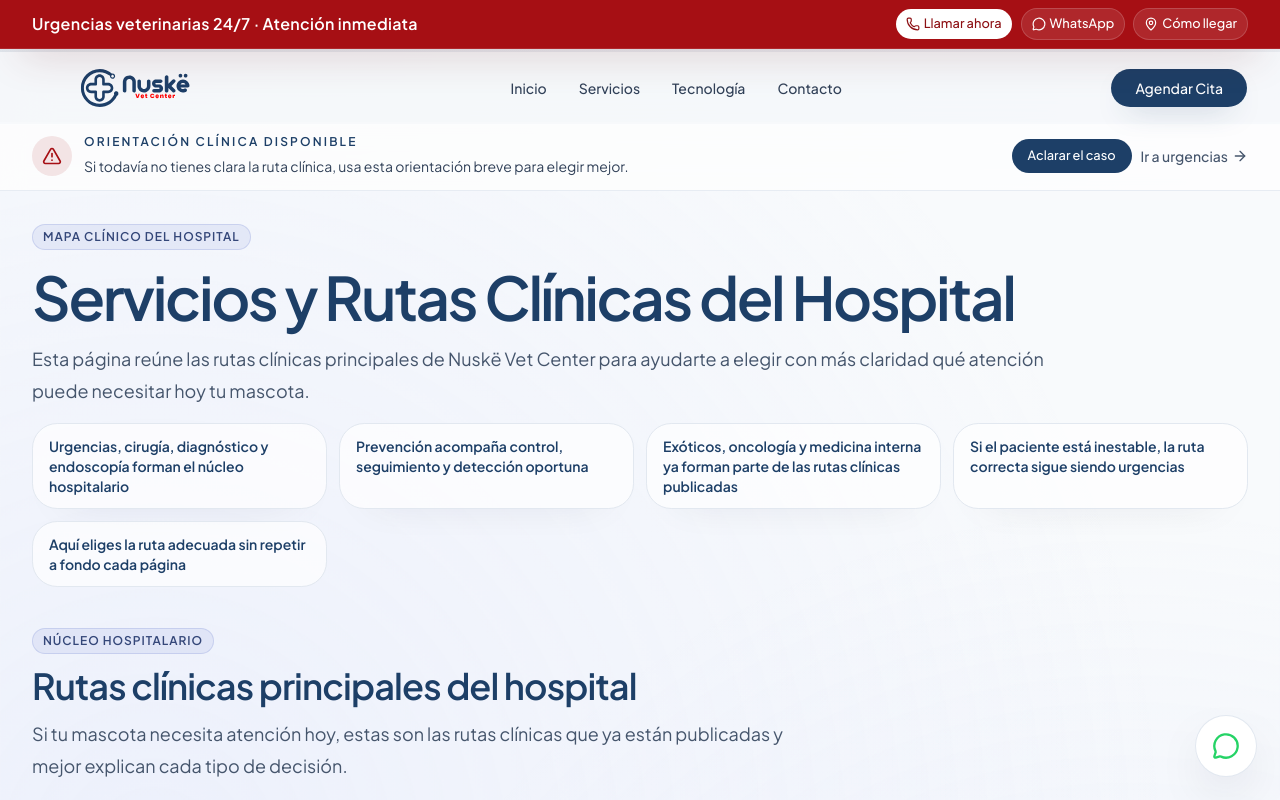
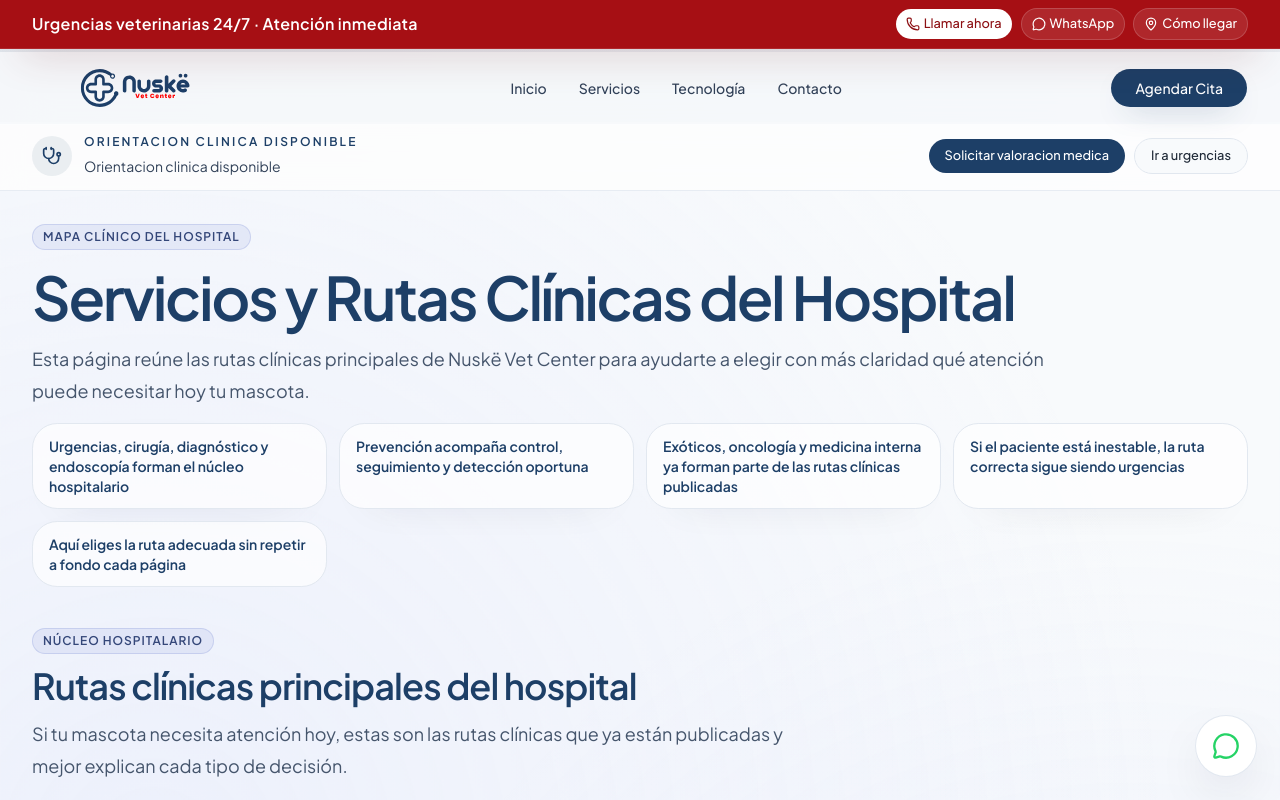
Before and after one commit to ray-calvo/NewWebNuskeTech, a Next.js app: page /servicios in a window 1280 px wide. Shown: the top 800 px of the page. Built offline with nearby package versions, Linux system fonts and the light colour scheme.

Commit message:
refactor: harden global clinical cta bar mapping

```diff
--- a/src/components/shared/clinical-cta-bar.tsx
+++ b/src/components/shared/clinical-cta-bar.tsx
@@ -3,10 +3,11 @@
 import { useMemo, useSyncExternalStore } from "react";
 import Link from "next/link";
 import { usePathname } from "next/navigation";
-import { Activity, AlertTriangle, ArrowRight, Stethoscope } from "lucide-react";
+import { Activity, AlertTriangle, Stethoscope } from "lucide-react";
 
 import { Button } from "@/components/ui/button";
 import {
+  resolveGlobalClinicalBarModel,
   resolveGlobalClinicalCtaForRoute,
 } from "@/lib/clinical-runtime/application";
 import {
@@ -24,44 +25,6 @@ function isClinicalRoute(pathname: string | null): pathname is ClinicalPageRoute
   }
 
   return CLINICAL_PAGE_ROUTES.includes(pathname as ClinicalPageRoute);
-}
-
-function getClinicalBarMessage({
-  hasSession,
-  pathname,
-  resolvedState,
-}: {
-  hasSession: boolean;
-  pathname: ClinicalPageRoute;
-  resolvedState: ReturnType<typeof resolveGlobalClinicalCtaForRoute>["uiModel"]["resolvedState"];
-}) {
-  if (hasSession) {
-    switch (resolvedState) {
-      case "urgency-perceived":
-        return "Hay un contexto clínico activo que sugiere priorizar atención inmediata.";
-      case "recognized-complexity":
-        return "Tu navegación conserva un contexto clínico que orienta a una ruta de mayor complejidad.";
-      case "stability-followup":
-        return "Hay continuidad clínica activa para sostener el siguiente paso sin perder seguimiento.";
-      case "clinical-uncertainty":
-      default:
-        return "Hay un contexto clínico reciente que puede ayudarte a seguir la ruta correcta sin volver a empezar.";
-    }
-  }
-
-  switch (pathname) {
-    case "/servicios":
-      return "Si todavía no tienes clara la ruta clínica, usa esta orientación breve para elegir mejor.";
-    case "/diagnostico":
-      return "Si el caso no está claro, aquí puedes mantener una salida prudente sin salir de la ruta actual.";
-    case "/medicina-interna":
-    case "/oncologia":
-    case "/cirugia":
-    case "/endoscopia":
-      return "Esta barra mantiene una acción clínica segura y discreta mientras navegas el hospital digital.";
-    default:
-      return "Mantén una acción clínica segura disponible mientras navegas el hospital digital.";
-  }
 }
 
 function ResultAction({
@@ -131,24 +94,21 @@ export function ClinicalCtaBar() {
     });
   }, [clinicalPathname, sessionSnapshot]);
 
-  if (shouldHide || !orchestration) {
+  const barModel = useMemo(() => {
+    if (!clinicalPathname || !orchestration) {
+      return null;
+    }
+
+    return resolveGlobalClinicalBarModel({
+      pathname: clinicalPathname,
+      orchestration,
+      clinicalSession: sessionSnapshot,
+    });
+  }, [clinicalPathname, orchestration, sessionSnapshot]);
+
+  if (shouldHide || !orchestration || !barModel || !barModel.shouldRender) {
     return null;
   }
-
-  const hasSession = orchestration.orchestrationSource === "clinical-session";
-  const primaryCta = orchestration.consumption.primaryCta;
-  const secondaryCta = hasSession ? orchestration.consumption.secondaryCta : null;
-  const fallbackCta = orchestration.consumption.shouldShowSafeFallback
-    ? orchestration.consumption.fallbackCta
-    : null;
-  const message = getClinicalBarMessage({
-    hasSession,
-    pathname: clinicalPathname,
-    resolvedState: orchestration.uiModel.resolvedState,
-  });
-  const showHighPriority =
-    orchestration.consumption.visualPriority === "maximum" ||
-    orchestration.consumption.visualPriority === "high";
 
   return (
     <section className="border-b border-slate-200/80 bg-white/88 backdrop-blur-md">
@@ -156,14 +116,14 @@ export function ClinicalCtaBar() {
         <div className="flex min-w-0 items-start gap-3">
           <div
             className={
-              showHighPriority
+              barModel.visualPriority === "high"
                 ? "mt-0.5 flex h-10 w-10 shrink-0 items-center justify-center rounded-2xl bg-[#a60f14]/10 text-[#a60f14]"
                 : "mt-0.5 flex h-10 w-10 shrink-0 items-center justify-center rounded-2xl bg-primary/8 text-primary"
             }
           >
-            {showHighPriority ? (
+            {barModel.iconKind === "critical" ? (
               <AlertTriangle aria-hidden={true} className="h-5 w-5" />
-            ) : hasSession ? (
+            ) : barModel.iconKind === "guidance" ? (
               <Activity aria-hidden={true} className="h-5 w-5" />
             ) : (
               <Stethoscope aria-hidden={true} className="h-5 w-5" />
@@ -172,46 +132,25 @@ export function ClinicalCtaBar() {
 
           <div className="min-w-0 space-y-1">
             <p className="text-xs font-semibold uppercase tracking-[0.18em] text-primary">
-              {hasSession ? "Continuidad clínica activa" : "Orientación clínica disponible"}
+              {barModel.eyebrow}
             </p>
-            <p className="text-sm leading-6 text-slate-700">{message}</p>
+            <p className="text-sm leading-6 text-slate-700">{barModel.message}</p>
           </div>
         </div>
 
         <div className="flex flex-col gap-2 sm:flex-row sm:flex-wrap sm:items-center sm:justify-end">
           <ResultAction
-            href={primaryCta.href}
-            label={primaryCta.label}
-            isExternal={primaryCta.isExternal}
+            href={barModel.primaryAction?.href ?? "/contacto"}
+            label={barModel.primaryAction?.label ?? "Solicitar valoración"}
+            isExternal={barModel.primaryAction?.isExternal ?? false}
           />
-          {secondaryCta ? (
+          {barModel.secondaryAction ? (
             <ResultAction
-              href={secondaryCta.href}
-              label={secondaryCta.label}
-              isExternal={secondaryCta.isExternal}
+              href={barModel.secondaryAction.href}
+              label={barModel.secondaryAction.label}
+              isExternal={barModel.secondaryAction.isExternal}
               variant="outline"
             />
-          ) : null}
-          {fallbackCta ? (
-            fallbackCta.isExternal ? (
-              <a
-                href={fallbackCta.href}
-                target="_blank"
-                rel="noreferrer"
-                className="inline-flex items-center gap-1 text-sm font-medium text-slate-600 transition-colors hover:text-primary"
-              >
-                {fallbackCta.label}
-                <ArrowRight aria-hidden={true} className="h-4 w-4" />
-              </a>
-            ) : (
-              <Link
-                href={fallbackCta.href}
-                className="inline-flex items-center gap-1 text-sm font-medium text-slate-600 transition-colors hover:text-primary"
-              >
-                {fallbackCta.label}
-                <ArrowRight aria-hidden={true} className="h-4 w-4" />
-              </Link>
-            )
           ) : null}
         </div>
       </div>
--- /dev/null
+++ b/src/lib/clinical-runtime/application/global-clinical-bar-mapping.ts
@@ -0,0 +1,200 @@
+import type { ClinicalPageRoute } from "@/lib/clinical-runtime/domain";
+
+import type { GlobalClinicalCtaResolution } from "@/lib/clinical-runtime/application/clinical-global-cta-orchestration";
+import type { ClinicalSessionSnapshot } from "@/lib/clinical-runtime/session/clinical-session-types";
+
+export const GLOBAL_CLINICAL_BAR_STATES = [
+  "urgent",
+  "uncertainty",
+  "consultative",
+  "neutral",
+  "hidden",
+] as const;
+
+export type GlobalClinicalBarState = (typeof GLOBAL_CLINICAL_BAR_STATES)[number];
+
+export type GlobalClinicalBarAction = {
+  href: string;
+  label: string;
+  isExternal: boolean;
+};
+
+export type GlobalClinicalBarModel = {
+  state: GlobalClinicalBarState;
+  shouldRender: boolean;
+  eyebrow: string;
+  message: string;
+  primaryAction: GlobalClinicalBarAction | null;
+  secondaryAction: GlobalClinicalBarAction | null;
+  visualPriority: "high" | "medium" | "calm";
+  iconKind: "critical" | "guidance" | "clinical";
+};
+
+export type ResolveGlobalClinicalBarModelInput = {
+  pathname: ClinicalPageRoute;
+  orchestration: Pick<
+    GlobalClinicalCtaResolution,
+    "uiModel" | "uiOutput" | "orchestrationSource"
+  >;
+  clinicalSession?: ClinicalSessionSnapshot | null;
+};
+
+const HIDDEN_ROUTES: readonly ClinicalPageRoute[] = ["/urgencias", "/triage"];
+const UNCERTAINTY_ROUTES: readonly ClinicalPageRoute[] = [
+  "/diagnostico",
+  "/medicina-interna",
+];
+const CONSULTATIVE_ROUTES: readonly ClinicalPageRoute[] = [
+  "/oncologia",
+  "/cirugia",
+  "/endoscopia",
+];
+const CONTACT_ROUTE = "/contacto";
+const TRIAGE_ROUTE = "/triage?entrypoint=global-clinical-cta-bar";
+const EMERGENCY_ROUTE = "/urgencias";
+const HOSPITAL_PHONE_ROUTE = "tel:+524433246136";
+const DIAGNOSTIC_ROUTE = "/diagnostico";
+
+function buildAction(
+  href: string,
+  label: string,
+  isExternal = false,
+): GlobalClinicalBarAction {
+  return {
+    href,
+    label,
+    isExternal,
+  };
+}
+
+function hasHighUrgencySignal(input: ResolveGlobalClinicalBarModelInput): boolean {
+  const sessionUrgencySignals = input.clinicalSession?.activeUrgencySignals ?? [];
+  const runtimeUrgencySignals = input.orchestration.uiModel.visibleSignals;
+
+  return (
+    sessionUrgencySignals.some(
+      (signal) => signal.active && signal.severity === "high",
+    ) ||
+    runtimeUrgencySignals.some(
+      (signal) => signal.kind === "urgent-risk" && signal.severity === "high",
+    )
+  );
+}
+
+function resolveGlobalClinicalBarState(
+  input: ResolveGlobalClinicalBarModelInput,
+): GlobalClinicalBarState {
+  if (HIDDEN_ROUTES.includes(input.pathname)) {
+    return "hidden";
+  }
+
+  const resolvedState = input.orchestration.uiModel.resolvedState;
+  const triageSeverity =
+    input.clinicalSession?.triageSeverity ?? input.orchestration.uiOutput.triageSeverity;
+  const hasClinicalSession =
+    input.orchestration.orchestrationSource === "clinical-session";
+
+  if (
+    resolvedState === "urgency-perceived" ||
+    triageSeverity === "critical-emergency" ||
+    input.orchestration.uiModel.visualPriority === "maximum" ||
+    hasHighUrgencySignal(input)
+  ) {
+    return "urgent";
+  }
+
+  if (
+    triageSeverity === "urgent-medical" ||
+    UNCERTAINTY_ROUTES.includes(input.pathname) ||
+    (hasClinicalSession && resolvedState === "clinical-uncertainty")
+  ) {
+    return "uncertainty";
+  }
+
+  if (
+    CONSULTATIVE_ROUTES.includes(input.pathname) ||
+    resolvedState === "recognized-complexity"
+  ) {
+    return "consultative";
+  }
+
+  return "neutral";
+}
+
+export function resolveGlobalClinicalBarModel(
+  input: ResolveGlobalClinicalBarModelInput,
+): GlobalClinicalBarModel {
+  const state = resolveGlobalClinicalBarState(input);
+
+  switch (state) {
+    case "urgent":
+      return {
+        state,
+        shouldRender: true,
+        eyebrow: "Atencion clinica prioritaria",
+        message: "Tu mascota puede necesitar atencion inmediata",
+        primaryAction: buildAction(EMERGENCY_ROUTE, "Ir a urgencias ahora"),
+        secondaryAction: buildAction(
+          HOSPITAL_PHONE_ROUTE,
+          "Llamar al hospital",
+          true,
+        ),
+        visualPriority: "high",
+        iconKind: "critical",
+      };
+    case "uncertainty":
+      return {
+        state,
+        shouldRender: true,
+        eyebrow: "Orientacion clinica activa",
+        message: "Podemos ayudarte a evaluar el estado de tu mascota",
+        primaryAction: buildAction(TRIAGE_ROUTE, "Iniciar chequeo clinico"),
+        secondaryAction: buildAction(
+          CONTACT_ROUTE,
+          "Solicitar valoracion medica",
+        ),
+        visualPriority: "medium",
+        iconKind: "guidance",
+      };
+    case "consultative":
+      return {
+        state,
+        shouldRender: true,
+        eyebrow: "Valoracion hospitalaria",
+        message: "Solicita una valoracion medica hospitalaria",
+        primaryAction: buildAction(
+          CONTACT_ROUTE,
+          "Solicitar valoracion medica",
+        ),
+        secondaryAction: buildAction(DIAGNOSTIC_ROUTE, "Ver diagnostico"),
+        visualPriority: "medium",
+        iconKind: "clinical",
+      };
+    case "neutral":
+      return {
+        state,
+        shouldRender: true,
+        eyebrow: "Orientacion clinica disponible",
+        message: "Orientacion clinica disponible",
+        primaryAction: buildAction(
+          CONTACT_ROUTE,
+          "Solicitar valoracion medica",
+        ),
+        secondaryAction: buildAction(EMERGENCY_ROUTE, "Ir a urgencias"),
+        visualPriority: "calm",
+        iconKind: "clinical",
+      };
+    case "hidden":
+    default:
+      return {
+        state: "hidden",
+        shouldRender: false,
+        eyebrow: "",
+        message: "",
+        primaryAction: null,
+        secondaryAction: null,
+        visualPriority: "calm",
+        iconKind: "clinical",
+      };
+  }
+}
--- a/src/lib/clinical-runtime/application/index.ts
+++ b/src/lib/clinical-runtime/application/index.ts
@@ -2,3 +2,4 @@ export * from "@/lib/clinical-runtime/application/clinical-runtime-service-types
 export * from "@/lib/clinical-runtime/application/clinical-runtime-service";
 export * from "@/lib/clinical-runtime/application/clinical-runtime-consumption";
 export * from "@/lib/clinical-runtime/application/clinical-global-cta-orchestration";
+export * from "@/lib/clinical-runtime/application/global-clinical-bar-mapping";
```
Also changed, not shown: 2 other files (tests, documents, lock files or other folders).
